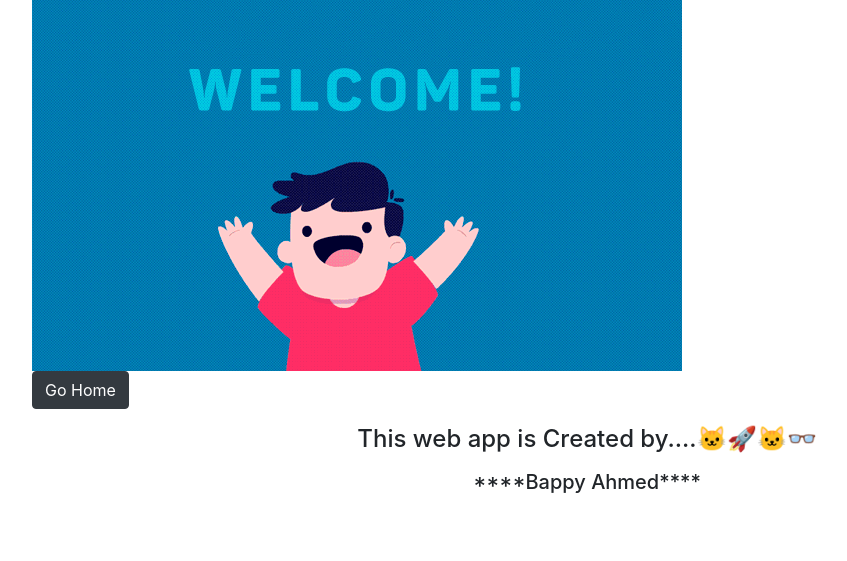
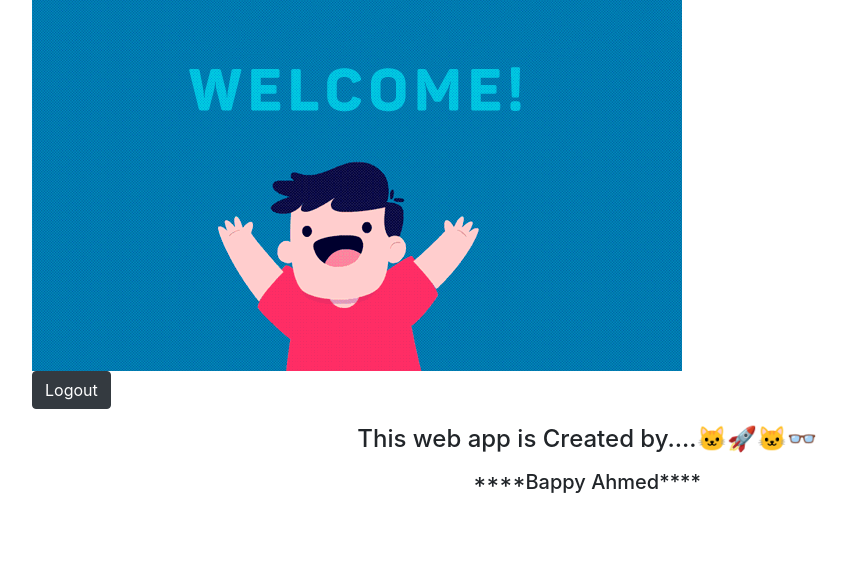
Before and after one commit to entbappy/Assignments-of-iNeuron-, a Flask app: template Create a login system use mongoDB/templates/welcome.html in a window 1280 px wide. Shown: the part 113-674 px from the top of the page, without its empty margins (53-900 px from the left). Run offline with Flask 2, Linux system fonts and the light colour scheme; the template is opened without the code that fills it, so the values that code supplies are empty; some libraries are stand-ins or nearby versions.

Commit message:
Add files via upload

```diff
--- a/Create a login system use mongoDB/templates/welcome.html
+++ b/Create a login system use mongoDB/templates/welcome.html
@@ -12,7 +12,7 @@
     <form action="/" method="GET">
 
 
-      <button class="btn btn-dark">Go Home</button>
+      <button class="btn btn-dark">Logout</button>
 
     </form>
   </div>
```
Also changed, not shown: Create a login system use mongoDB/requirements.txt (added, +21 -0 lines), 1 other file.
